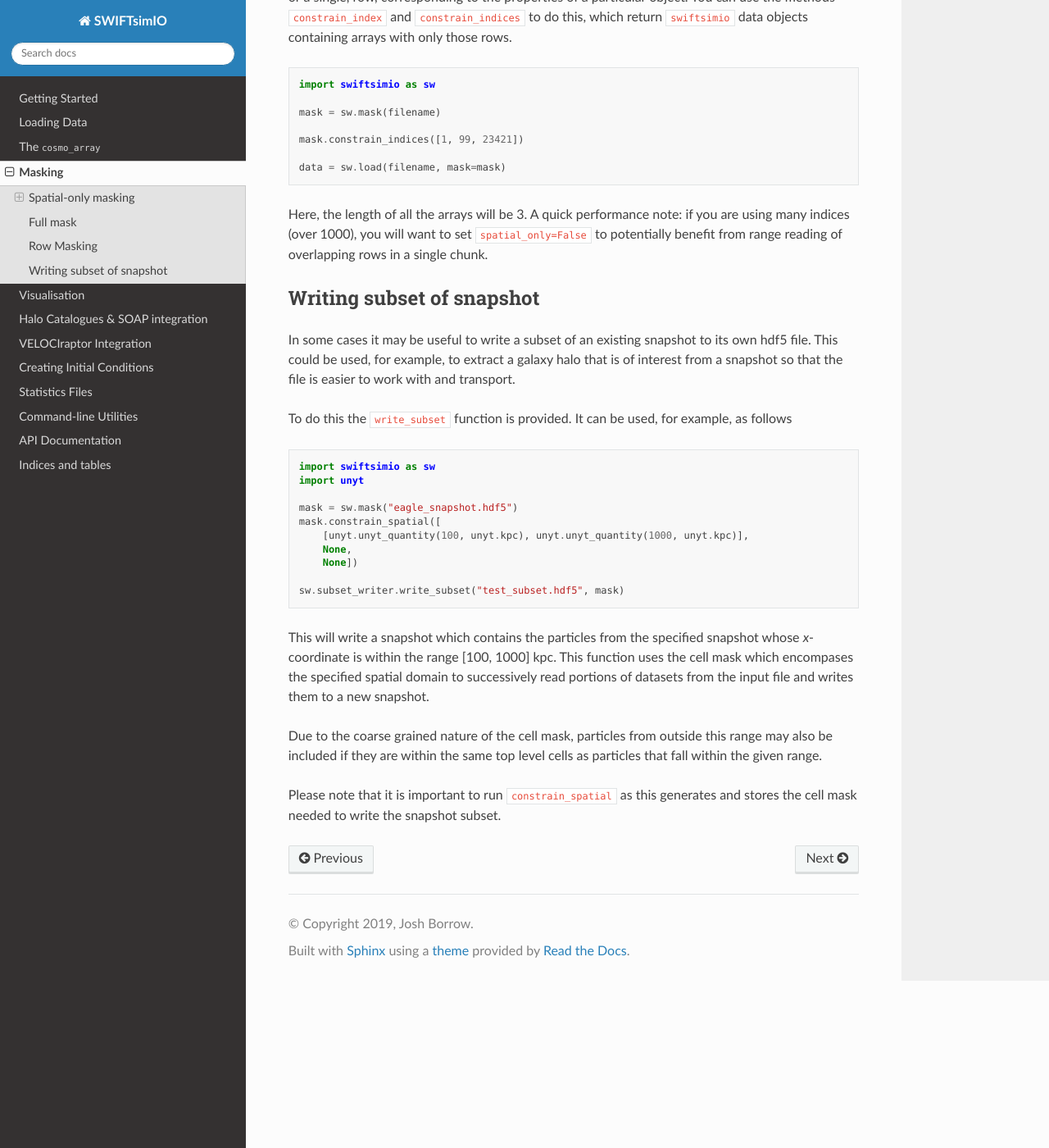
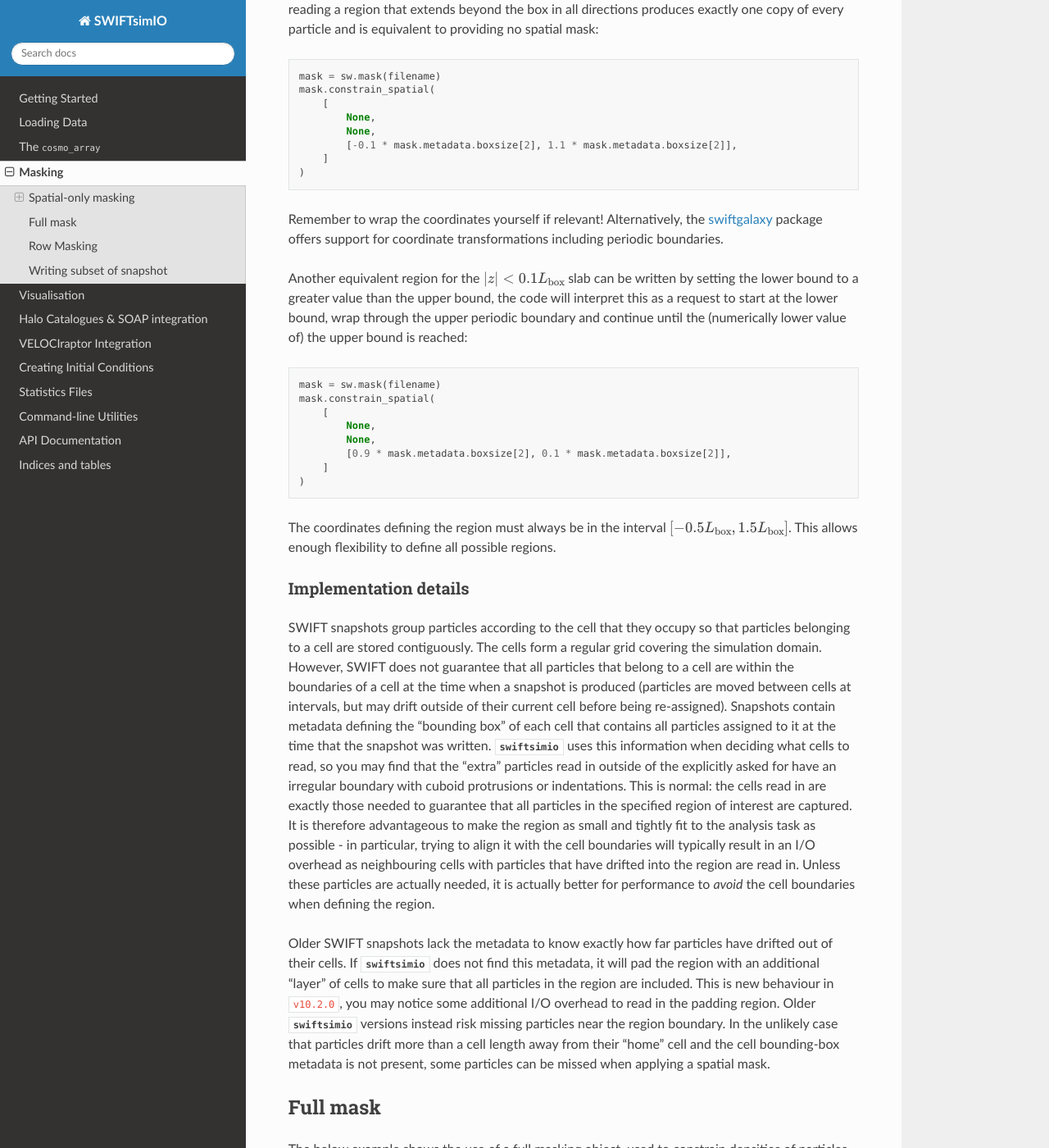
Before and after one commit to SWIFTSIM/swiftsimio, a Sphinx documentation site: the page built from docs/source/masking/index.rst, in a window 1280 px wide and 1400 px high, scrolled down 2534 px. Shown: the whole window at 82% size. Built offline with Sphinx 7.4.7 and the Read the Docs theme 3.1.0, drawn with Linux system fonts in a browser that asks for light colours; pages that are not in the unit, such as notebooks, are missing from menus; the version number is read from the project's files by our own code; some of the changed text lies outside the part shown.

Commit message:
Update masking documentation with examples for periodic boundaries.

```diff
--- a/docs/source/masking/index.rst
+++ b/docs/source/masking/index.rst
@@ -10,14 +10,13 @@ with this. This functionality is provided through the :mod:`swiftsimio.masks`
 sub-module but is available easily through the :meth:`swiftsimio.mask`
 top-level function.
 
-This functionality is used heavily in our `VELOCIraptor integration library`_
-for only reading data that is near bound objects.
+This functionality is used heavily in `swiftgalaxy`_.
 
 There are two types of mask, with the default only allowing spatial masking.
 Full masks require significantly more memory overhead and are generally much
 slower than the spatial only mask.
 
-.. _`VELOCIraptor integration library`: https://github.com/swiftsim/velociraptor-python
+.. _`swiftgalaxy`: https://github.com/SWIFTSIM/swiftgalaxy
 
 Spatial-only masking
 --------------------
@@ -39,7 +38,7 @@ Example
 ^^^^^^^
 
 In this example we will use the :obj:`swiftsimio.masks.SWIFTMask` object
-to load the bottom left 'half' corner of the box.
+to load the the octant of the box closes to the origin.
 
 .. code-block:: python
 
@@ -81,10 +80,126 @@ For instance, to add the diagonally opposed octant to the selection made above
    additional_region = [[0.5 * b, 1.0 * b] for b in boxsize]
    mask.constrain_spatial(additional_region, intersect=True)
 
-In the first call to :meth:`~swiftsimio.reader.SWIFTMask.constrain_spatial` the
-`intersect` argument can be set to `True` or left `False` (the default): since
+In the first call to :meth:`~swiftsimio.masks.SWIFTMask.constrain_spatial` the
+``intersect`` argument can be set to ``True`` or left ``False`` (the default): since
 no mask yet exists both give the same result.
 
+Periodic boundaries
+^^^^^^^^^^^^^^^^^^^
+
+The mask region is aware of the periodic box boundaries. Let's take for example a
+region shaped like a "slab" in the :math:`x-y` plane with :math:`|z|<0.1L_\mathrm{box}`.
+One way to write this is by thinking of the :math:`z<0` part as
+lying at the upper edge of the box:
+
+.. code-block:: python
+
+   mask = sw.mask(filename)
+   mask.constrain_spatial(
+       [
+           None,
+           None,
+           [0.0 * mask.metadata.boxsize[2], 0.1 * mask.metadata.boxsize[2]],
+       ]
+   )
+   mask.constrain_spatial(
+       [
+           None,
+           None,
+           [0.9 * mask.metadata.boxsize[2], 1.0 * mask.metadata.boxsize[2]],
+       ],
+       intersect=True,
+   )
+
+This is a bit inconvenient though since the region is actually contiguous if we
+account for the periodic boundary. :meth:`~swiftsimio.masks.SWIFTMask.constrain_spatial` allows us
+to select a region straddling the periodic boundary, for example this is an
+equivalent selection:
+
+.. code-block:: python
+
+   mask = sw.mask(filename)
+   mask.constrain_spatial(
+       [
+           None,
+	   None,
+	   [-0.1 * mask.metadata.boxsize[2], 0.1 * mask.metadata.boxsize[2]],
+       ]
+   )
+
+Note that masking never result in periodic copies of particles, nor does it shift
+particle coordinates to match the region defined; particle coordinates always
+lie in the range :math:`[-L_\mathrm{box}, L_\mathrm{box}]`. For example reading
+a region that extends beyond the box in all directions produces exactly one copy
+of every particle and is equivalent to providing no spatial mask:
+
+.. code-block:: python
+
+   mask = sw.mask(filename)
+   mask.constrain_spatial(
+       [
+           None,
+	   None,
+	   [-0.1 * mask.metadata.boxsize[2], 1.1 * mask.metadata.boxsize[2]],
+       ]
+   )
+
+Remember to wrap the coordinates yourself if relevant! Alternatively, the
+`swiftgalaxy`_ package offers support for coordinate transformations including
+periodic boundaries.
+
+Another equivalent region for the :math:`|z|<0.1L_\mathrm{box}` slab can be written
+by setting the lower bound to a greater value than the upper bound, the code will
+interpret this as a request to start at the lower bound, wrap through the upper
+periodic boundary and continue until the (numerically lower value of) the upper
+bound is reached:
+
+.. code-block:: python
+
+   mask = sw.mask(filename)
+   mask.constrain_spatial(
+       [
+           None,
+	   None,
+	   [0.9 * mask.metadata.boxsize[2], 0.1 * mask.metadata.boxsize[2]],
+       ]
+   )
+
+The coordinates defining the region must always be in the interval
+:math:`[-0.5L_\mathrm{box}, 1.5L_\mathrm{box}]`. This allows enough flexibility to
+define all possible regions.
+
+Implementation details
+^^^^^^^^^^^^^^^^^^^^^^
+
+SWIFT snapshots group particles according to the cell that they occupy so that
+particles belonging to a cell are stored contiguously. The cells form a regular grid
+covering the simulation domain. However, SWIFT does not guarantee that all particles
+that belong to a cell are within the boundaries of a cell at the time when a snapshot
+is produced (particles are moved between cells at intervals, but may drift outside of
+their current cell before being re-assigned). Snapshots contain metadata defining
+the "bounding box" of each cell that contains all particles assigned to it at the
+time that the snapshot was written. :mod:`swiftsimio` uses this information when
+deciding what cells to read, so you may find that the "extra" particles read in
+outside of the explicitly asked for have an irregular boundary with cuboid protrusions
+or indentations. This is normal: the cells read in are exactly those needed to
+guarantee that all particles in the specified region of interest are captured. It is
+therefore advantageous to make the region as small and tightly fit to the analysis
+task as possible - in particular, trying to align it with the cell boundaries will
+typically result in an I/O overhead as neighbouring cells with particles that have
+drifted into the region are read in. Unless these particles are actually needed, it
+is actually better for performance to *avoid* the cell boundaries when defining the
+region.
+
+Older SWIFT snapshots lack the metadata to know exactly how far particles have
+drifted out of their cells. If :mod:`swiftsimio` does not find this metadata, it
+will pad the region with an additional "layer" of cells to make sure that all
+particles in the region are included. This is new behaviour in ``v10.2.0``, you
+may notice some additional I/O overhead to read in the padding region. Older
+:mod:`swiftsimio` versions instead risk missing particles near the region boundary.
+In the unlikely case that particles drift more than a cell length away from their
+"home" cell and the cell bounding-box metadata is not present, some particles
+can be missed when applying a spatial mask.
 
 Full mask
 ---------
@@ -171,7 +286,7 @@ as follows
     sw.subset_writer.write_subset("test_subset.hdf5", mask)
 
 This will write a snapshot which contains the particles from the specified snapshot
-whose *x*-coordinate is within the range [100, 1000] kpc. This function uses the
+whose :math:`x`-coordinate is within the range [100, 1000] kpc. This function uses the
 cell mask which encompases the specified spatial domain to successively read portions
 of datasets from the input file and writes them to a new snapshot.
 
```
Also changed, not shown: other parts of docs/source/masking/index.rst (+2 -2 lines).
